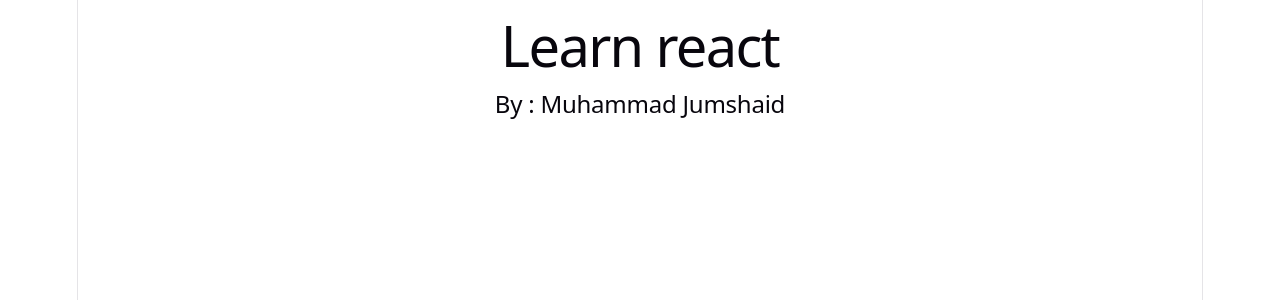
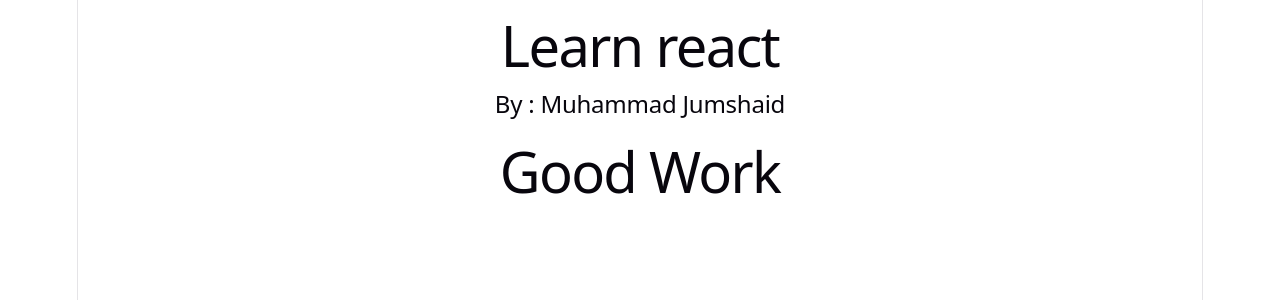
Before and after one commit to MuhammadJumshaid/Jumshaid-reactcode, a React (Vite) app: page / in a window 1280 px wide. Shown: the top 300 px of the page. Built offline with nearby package versions, Linux system fonts and the light colour scheme.

Commit message:
20260609_component

```diff
--- a/src/App.jsx
+++ b/src/App.jsx
@@ -1,5 +1,6 @@
 
 import './App.css'
+import CompFun from './CompFun'
 
 function App() {
 
@@ -8,6 +9,8 @@ function App() {
     <>
    <h1>Learn react</h1>
    <h2>By : Muhammad Jumshaid</h2>
+
+   <CompFun/>
    </>
   )
 }
--- /dev/null
+++ b/src/CompFun.jsx
@@ -0,0 +1,6 @@
+function CompFun(){
+    return(
+        <h1>Good Work</h1>
+    )
+}
+export default CompFun;
```
